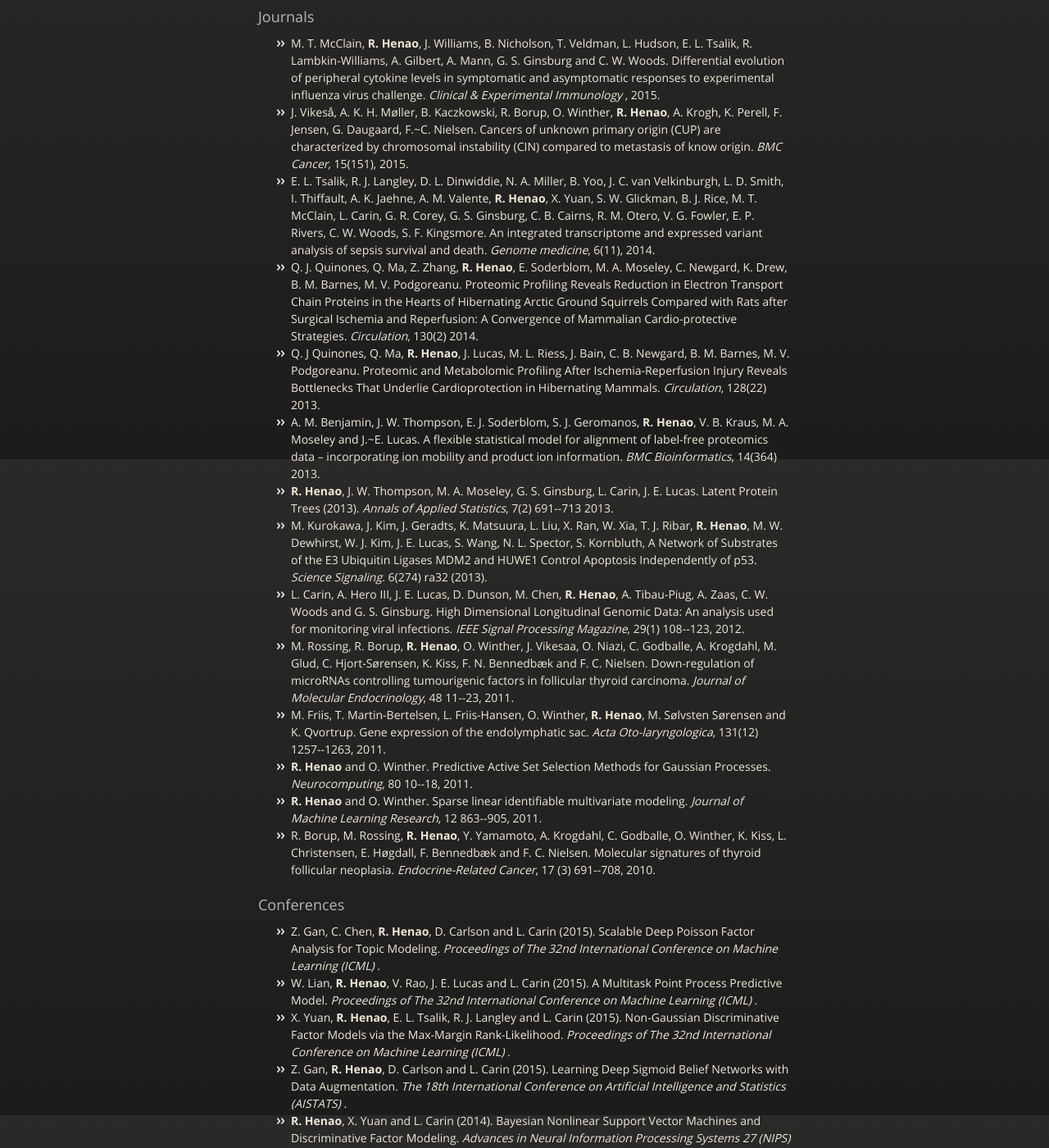
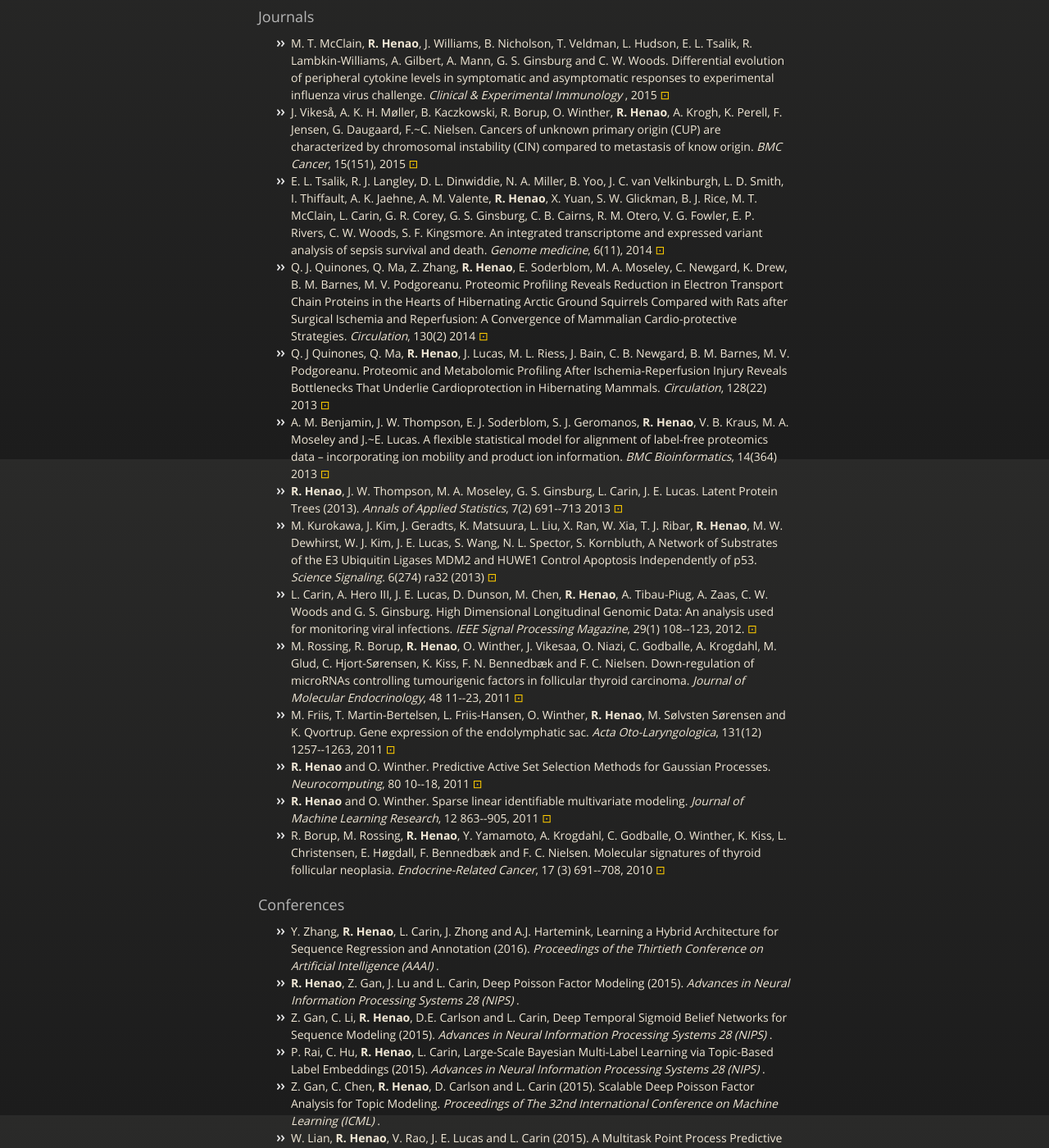
Before and after one commit to rhenaog/rhenaog.github.io, a plain HTML site: page index.html in a window 1280 px wide. Shown: the part 240-1640 px from the top of the page at 82% size. Drawn offline with nearby package versions, Linux system fonts and the light colour scheme.

Commit message:
added nips and aaai papers

```diff
--- a/index.html
+++ b/index.html
@@ -43,26 +43,30 @@
 <a id="journals" class="anchor" href="#journals" aria-hidden="true"><span class="octicon octicon-link"></span></a>Journals</h3>
 
 <ul>
-	<li> M. T. McClain, <strong>R. Henao</strong>, J. Williams, B. Nicholson, T. Veldman, L. Hudson, E. L. Tsalik, R. Lambkin-Williams, A. Gilbert, A. Mann, G. S. Ginsburg and C. W. Woods. Differential evolution of peripheral cytokine levels in symptomatic and asymptomatic responses to experimental influenza virus challenge. <em> Clinical & Experimental Immunology </em>, 2015.</li>
-	<li> J. Vikeså, A. K. H. Møller, B. Kaczkowski, R. Borup, O. Winther, <strong>R. Henao</strong>, A. Krogh, K. Perell, F. Jensen, G. Daugaard, F.~C. Nielsen. Cancers of unknown primary origin (CUP) are characterized by chromosomal instability (CIN) compared to metastasis of know origin. <em>BMC Cancer</em>, 15(151), 2015.</li>
-	<li> E. L. Tsalik, R. J. Langley, D. L. Dinwiddie, N. A. Miller, B. Yoo, J. C. van Velkinburgh, L. D. Smith, I. Thiffault, A. K. Jaehne, A. M. Valente, <strong>R. Henao</strong>, X. Yuan, S. W. Glickman, B. J. Rice, M. T. McClain, L. Carin, G. R. Corey, G. S. Ginsburg, C. B. Cairns, R. M. Otero, V. G. Fowler, E. P. Rivers, C. W. Woods, S. F. Kingsmore. An integrated transcriptome and expressed variant analysis of sepsis survival and death. <em>Genome medicine</em>, 6(11), 2014.</li>
-	<li> Q. J. Quinones, Q. Ma, Z. Zhang, <strong>R. Henao</strong>, E. Soderblom, M. A. Moseley, C. Newgard, K. Drew, B. M. Barnes, M. V. Podgoreanu. Proteomic Profiling Reveals Reduction in Electron Transport Chain Proteins in the Hearts of Hibernating Arctic Ground Squirrels Compared with Rats after Surgical Ischemia and Reperfusion: A Convergence of Mammalian Cardio-protective Strategies. <em>Circulation</em>, 130(2) 2014.</li>
-	<li> Q. J Quinones, Q. Ma, <strong>R. Henao</strong>, J. Lucas, M. L. Riess, J. Bain, C. B. Newgard, B. M. Barnes, M. V. Podgoreanu. Proteomic and Metabolomic Profiling After Ischemia-Reperfusion Injury Reveals Bottlenecks That Underlie Cardioprotection in Hibernating Mammals. <em>Circulation</em>, 128(22) 2013.</li>
-	<li> A. M. Benjamin, J. W. Thompson, E. J. Soderblom, S. J. Geromanos, <strong>R. Henao</strong>, V. B. Kraus, M. A. Moseley and J.~E. Lucas. A flexible statistical model for alignment of label-free proteomics data – incorporating ion mobility and product ion information. <em>BMC Bioinformatics</em>, 14(364) 2013.</li>
-	<li> <strong>R. Henao</strong>, J. W. Thompson, M. A. Moseley, G. S. Ginsburg, L. Carin, J. E. Lucas. Latent Protein Trees (2013). <em>Annals of Applied Statistics</em>, 7(2) 691--713 2013.</li>
-	<li> M. Kurokawa, J. Kim, J. Geradts, K. Matsuura, L. Liu, X. Ran, W. Xia, T. J. Ribar, <strong>R. Henao</strong>, M. W. Dewhirst, W. J. Kim, J. E. Lucas, S. Wang, N. L. Spector, S. Kornbluth, A Network of Substrates of the E3 Ubiquitin Ligases MDM2 and HUWE1 Control Apoptosis Independently of p53. <em>Science Signaling</em>. 6(274) ra32 (2013).</li>
-	<li> L. Carin, A. Hero III, J. E. Lucas, D. Dunson, M. Chen, <strong>R. Henao</strong>, A. Tibau-Piug, A. Zaas, C. W. Woods and G. S. Ginsburg. High Dimensional Longitudinal Genomic Data: An analysis used for monitoring viral infections. <em>IEEE Signal Processing Magazine</em>, 29(1) 108--123, 2012.</li>
-	<li> M. Rossing, R. Borup, <strong>R. Henao</strong>, O. Winther, J. Vikesaa, O. Niazi, C. Godballe, A. Krogdahl, M. Glud, C. Hjort-Sørensen, K. Kiss, F. N. Bennedbæk and F. C. Nielsen. Down-regulation of microRNAs controlling tumourigenic factors in follicular thyroid carcinoma. <em>Journal of Molecular Endocrinology</em>, 48 11--23, 2011.</li>
-	<li> M. Friis, T. Martin-Bertelsen, L. Friis-Hansen, O. Winther, <strong>R. Henao</strong>, M. Sølvsten Sørensen and K. Qvortrup. Gene expression of the endolymphatic sac. <em>Acta Oto-laryngologica</em>, 131(12) 1257--1263, 2011.</li>
-	<li> <strong>R. Henao</strong> and O. Winther. Predictive Active Set Selection Methods for Gaussian Processes. <em>Neurocomputing</em>, 80 10--18, 2011.</li>
-	<li> <strong>R. Henao</strong> and O. Winther. Sparse linear identifiable multivariate modeling. <em>Journal of Machine Learning Research</em>, 12 863--905, 2011.</li>
-	<li> R. Borup, M. Rossing, <strong>R. Henao</strong>, Y. Yamamoto, A. Krogdahl, C. Godballe, O. Winther, K. Kiss, L. Christensen, E. Høgdall, F. Bennedbæk and F. C. Nielsen. Molecular signatures of thyroid follicular neoplasia. <em>Endocrine-Related Cancer</em>, 17 (3) 691--708, 2010.</li>
+	<li> M. T. McClain, <strong>R. Henao</strong>, J. Williams, B. Nicholson, T. Veldman, L. Hudson, E. L. Tsalik, R. Lambkin-Williams, A. Gilbert, A. Mann, G. S. Ginsburg and C. W. Woods. Differential evolution of peripheral cytokine levels in symptomatic and asymptomatic responses to experimental influenza virus challenge. <em> Clinical & Experimental Immunology </em>, 2015 <a href="http://onlinelibrary.wiley.com/doi/10.1111/cei.12736/abstract">&#8865;</a> </li>
+	<li> J. Vikeså, A. K. H. Møller, B. Kaczkowski, R. Borup, O. Winther, <strong>R. Henao</strong>, A. Krogh, K. Perell, F. Jensen, G. Daugaard, F.~C. Nielsen. Cancers of unknown primary origin (CUP) are characterized by chromosomal instability (CIN) compared to metastasis of know origin. <em>BMC Cancer</em>, 15(151), 2015 <a href="http://www.biomedcentral.com/1471-2407/15/151">&#8865;</a> </li>
+	<li> E. L. Tsalik, R. J. Langley, D. L. Dinwiddie, N. A. Miller, B. Yoo, J. C. van Velkinburgh, L. D. Smith, I. Thiffault, A. K. Jaehne, A. M. Valente, <strong>R. Henao</strong>, X. Yuan, S. W. Glickman, B. J. Rice, M. T. McClain, L. Carin, G. R. Corey, G. S. Ginsburg, C. B. Cairns, R. M. Otero, V. G. Fowler, E. P. Rivers, C. W. Woods, S. F. Kingsmore. An integrated transcriptome and expressed variant analysis of sepsis survival and death. <em>Genome medicine</em>, 6(11), 2014 <a href="http://www.genomemedicine.com/content/6/11/111">&#8865;</a> </li>
+	<li> Q. J. Quinones, Q. Ma, Z. Zhang, <strong>R. Henao</strong>, E. Soderblom, M. A. Moseley, C. Newgard, K. Drew, B. M. Barnes, M. V. Podgoreanu. Proteomic Profiling Reveals Reduction in Electron Transport Chain Proteins in the Hearts of Hibernating Arctic Ground Squirrels Compared with Rats after Surgical Ischemia and Reperfusion: A Convergence of Mammalian Cardio-protective Strategies. <em>Circulation</em>, 130(2) 2014 <a href="http://circ.ahajournals.org/content/130/Suppl_2/A18884.abstract">&#8865;</a> </li>
+	<li> Q. J Quinones, Q. Ma, <strong>R. Henao</strong>, J. Lucas, M. L. Riess, J. Bain, C. B. Newgard, B. M. Barnes, M. V. Podgoreanu. Proteomic and Metabolomic Profiling After Ischemia-Reperfusion Injury Reveals Bottlenecks That Underlie Cardioprotection in Hibernating Mammals. <em>Circulation</em>, 128(22) 2013 <a href="http://circ.ahajournals.org/cgi/content/meeting_abstract/128/22_MeetingAbstracts/A18362">&#8865;</a> </li>
+	<li> A. M. Benjamin, J. W. Thompson, E. J. Soderblom, S. J. Geromanos, <strong>R. Henao</strong>, V. B. Kraus, M. A. Moseley and J.~E. Lucas. A flexible statistical model for alignment of label-free proteomics data – incorporating ion mobility and product ion information. <em>BMC Bioinformatics</em>, 14(364) 2013 <a href="http://www.biomedcentral.com/1471-2105/14/364">&#8865;</a> </li>
+	<li> <strong>R. Henao</strong>, J. W. Thompson, M. A. Moseley, G. S. Ginsburg, L. Carin, J. E. Lucas. Latent Protein Trees (2013). <em>Annals of Applied Statistics</em>, 7(2) 691--713 2013 <a href="https://projecteuclid.org/euclid.aoas/1372338464">&#8865;</a> </li>
+	<li> M. Kurokawa, J. Kim, J. Geradts, K. Matsuura, L. Liu, X. Ran, W. Xia, T. J. Ribar, <strong>R. Henao</strong>, M. W. Dewhirst, W. J. Kim, J. E. Lucas, S. Wang, N. L. Spector, S. Kornbluth, A Network of Substrates of the E3 Ubiquitin Ligases MDM2 and HUWE1 Control Apoptosis Independently of p53. <em>Science Signaling</em>. 6(274) ra32 (2013) <a href="http://stke.sciencemag.org/content/6/274/ra32">&#8865;</a> </li>
+	<li> L. Carin, A. Hero III, J. E. Lucas, D. Dunson, M. Chen, <strong>R. Henao</strong>, A. Tibau-Piug, A. Zaas, C. W. Woods and G. S. Ginsburg. High Dimensional Longitudinal Genomic Data: An analysis used for monitoring viral infections. <em>IEEE Signal Processing Magazine</em>, 29(1) 108--123, 2012. <a href="http://dx.doi.org/10.1109/MSP.2011.943009">&#8865;</a> </li>
+	<li> M. Rossing, R. Borup, <strong>R. Henao</strong>, O. Winther, J. Vikesaa, O. Niazi, C. Godballe, A. Krogdahl, M. Glud, C. Hjort-Sørensen, K. Kiss, F. N. Bennedbæk and F. C. Nielsen. Down-regulation of microRNAs controlling tumourigenic factors in follicular thyroid carcinoma. <em>Journal of Molecular Endocrinology</em>, 48 11--23, 2011 <a href="http://jme.endocrinology-journals.org/content/48/1/11.full">&#8865;</a> </li>
+	<li> M. Friis, T. Martin-Bertelsen, L. Friis-Hansen, O. Winther, <strong>R. Henao</strong>, M. Sølvsten Sørensen and K. Qvortrup. Gene expression of the endolymphatic sac. <em>Acta Oto-Laryngologica</em>, 131(12) 1257--1263, 2011 <a href="http://www.tandfonline.com/doi/abs/10.3109/00016489.2011.616910?journalCode=ioto20">&#8865;</a> </li>
+	<li> <strong>R. Henao</strong> and O. Winther. Predictive Active Set Selection Methods for Gaussian Processes. <em>Neurocomputing</em>, 80 10--18, 2011 <a href="http://www.sciencedirect.com/science/article/pii/S0925231211006047">&#8865;</a> </li>
+	<li> <strong>R. Henao</strong> and O. Winther. Sparse linear identifiable multivariate modeling. <em>Journal of Machine Learning Research</em>, 12 863--905, 2011 <a href="http://www.jmlr.org/papers/v12/henao11a.html">&#8865;</a> </li>
+	<li> R. Borup, M. Rossing, <strong>R. Henao</strong>, Y. Yamamoto, A. Krogdahl, C. Godballe, O. Winther, K. Kiss, L. Christensen, E. Høgdall, F. Bennedbæk and F. C. Nielsen. Molecular signatures of thyroid follicular neoplasia. <em>Endocrine-Related Cancer</em>, 17 (3) 691--708, 2010 <a href="http://erc.endocrinology-journals.org/content/17/3/691.long">&#8865;</a> </li>
 </ul>
 
 <h3>
 <a id="conferences" class="anchor" href="#conferences" aria-hidden="true"><span class="octicon octicon-link"></span></a>Conferences</h3>
 
 <ul>
+	<li> Y. Zhang, <strong>R. Henao</strong>, L. Carin, J. Zhong and A.J. Hartemink, Learning a Hybrid Architecture for Sequence Regression and Annotation (2016). <em>Proceedings of the Thirtieth Conference on Artificial Intelligence (AAAI) </em>. </li>
+	<li> <strong>R. Henao</strong>, Z. Gan, J. Lu and L. Carin, Deep Poisson Factor Modeling (2015). <em>Advances in Neural Information Processing Systems 28 (NIPS) </em>. </li>
+	<li> Z. Gan, C. Li, <strong>R. Henao</strong>, D.E. Carlson and L. Carin, Deep Temporal Sigmoid Belief Networks for Sequence Modeling (2015). <em>Advances in Neural Information Processing Systems 28 (NIPS) </em>. </li>
+	<li> P. Rai, C. Hu, <strong>R. Henao</strong>, L. Carin, Large-Scale Bayesian Multi-Label Learning via Topic-Based Label Embeddings (2015). <em>Advances in Neural Information Processing Systems 28 (NIPS) </em>. </li>
 	<li> Z. Gan, C. Chen, <strong>R. Henao</strong>, D. Carlson and L. Carin (2015). Scalable Deep Poisson Factor Analysis for Topic Modeling. <em> Proceedings of The 32nd International Conference on Machine Learning (ICML) </em>.</li>
 	<li> W. Lian, <strong>R. Henao</strong>, V. Rao, J. E. Lucas and L. Carin (2015). A Multitask Point Process Predictive Model. <em> Proceedings of The 32nd International Conference on Machine Learning (ICML) </em>.</li>
 	<li> X. Yuan, <strong>R. Henao</strong>, E. L. Tsalik, R. J. Langley and L. Carin (2015). Non-Gaussian Discriminative Factor Models via the Max-Margin Rank-Likelihood. <em> Proceedings of The 32nd International Conference on Machine Learning (ICML) </em>.</li>
@@ -86,6 +90,7 @@ principal component analysis through time for voice disorder classification. <em
 <a id="other" class="anchor" href="#other" aria-hidden="true"><span class="octicon octicon-link"></span></a>Other</h3>
 
 <ul>
+	<li><strong>R. Henao</strong>, N. Hasanaliyeva, L. N. Bell, J. Wulff, R. Perichon, C. A. Moylan, J. T. Lu, C. D. Guy, A. M. Diehl, M. F. Abdelmalek. Plasma Metabolomic Profiles Predict Advanced Hepatic Fibrosis in Patients with Nonalcoholic Fatty Liver Disease, <em>The 66th Annual Meeting of the American Association for the Study of Liver Diseases: The Liver Meeting 2015</em>. San Francisco, USA, 2015 (oral presentation).</li>
 <li>
 <strong>R. Henao</strong>, J. Geradts, M. Kurokawa, S. Kornbluth, J. E. Lucas. Automated, Quantitative Analysis of Histopathological Staining in Nuclei. <em>AMIA Summit on Translational Bioinformatics</em>. San Francisco, USA, 2013 (poster).</li>
 <li>C. Walder, <strong>R. Henao</strong>, M. Mørup and L.K Hansen. Semi-Supervised Kernel PCA. <em>arXiv</em>, 2011 (technical report) <a href="http://arxiv.org/abs/1008.1398">&#8865;</a> </li>
```
